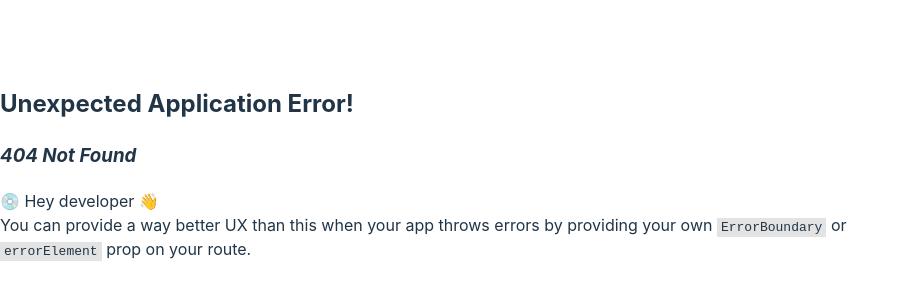
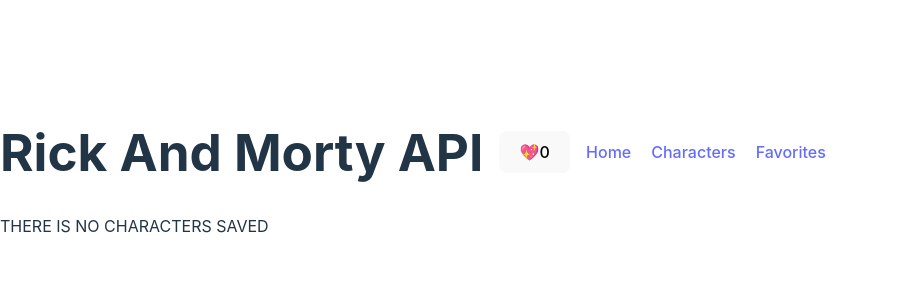
Before and after one commit to DrM4r1o/rick-api, a React (Vite) app: page /characters/favs in a window 1280 px wide. Before the commit this address had no page. Shown: the part 236-536 px from the top of the page, without its empty margins (0-910 px from the left). Built offline with nearby package versions, Linux system fonts and the light colour scheme.

Commit message:
feat: creating a nav bar with routes and a home

```diff
--- a/src/components/character-fav/CharactersFav.jsx
+++ b/src/components/character-fav/CharactersFav.jsx
@@ -6,7 +6,7 @@ import charactersAdapter from "../../adapters/models/characters.adapter";
 
 import Character from "../character/character";
 
-function CharacterFav({ idCharacters, handleFavs }) {
+function CharactersFav({ idCharacters, handleFavs }) {
 
     const [characterFavs, setCharacterFavs] = useState([]);
     const [isLoading, setIsLoading] = useState(false)
@@ -69,4 +69,4 @@ function CharacterFav({ idCharacters, handleFavs }) {
     )
 }
 
-export default CharacterFav;
+export default CharactersFav;
--- a/src/components/character/character.jsx
+++ b/src/components/character/character.jsx
@@ -55,7 +55,7 @@ function Character({ character, favs, handleFavs }) {
                 <button onClick={handleFav}>
                     {isFav ? <p>💖</p> : <p>🤍</p>}
                 </button>
-                <Link to={`/character/${character.id}`}>Details</Link>
+                <Link to={`/characters/${character.id}`}>Details</Link>
             </div>
         </div>
     );
--- /dev/null
+++ b/src/components/favs-page/FavsPage.jsx
@@ -0,0 +1,15 @@
+import { useOutletContext } from "react-router-dom"
+
+import CharactersFav from "../character-fav/CharactersFav"
+
+function FavsPage() {
+    const [favs, handleFavs] = useOutletContext()
+
+    return (
+        <>
+            <CharactersFav idCharacters={favs} handleFavs={handleFavs} />
+        </>
+    )
+}
+
+export default FavsPage
--- a/src/components/header/header.css
+++ b/src/components/header/header.css
@@ -1,3 +1,13 @@
+header {
+    display: flex;
+    align-items: center;
+}
+
 p {
     margin-right: 20%;
 }
+
+nav {
+    display: flex;
+    gap: 20px;
+}
--- a/src/components/header/header.jsx
+++ b/src/components/header/header.jsx
@@ -1,7 +1,8 @@
 import './header.css'
 
 import { useState } from "react";
-import CharacterFav from "../character-fav/CharactersFav";
+import CharactersFav from "../character-fav/CharactersFav";
+import { NavLink } from 'react-router-dom';
 
 function Header({ favs, handleFavs }) {
     const [isFavsCharactersOpen, setIsFavsCharactersOpen] = useState(false);
@@ -11,13 +12,18 @@ function Header({ favs, handleFavs }) {
     }
 
     return (
-        <>
+        <header>
             <h1>Rick And Morty API</h1>
             <button onClick={characterFav}>💖{favs.length}</button>
             {isFavsCharactersOpen &&
-                <CharacterFav idCharacters={favs} handleFavs={handleFavs} />
+                <CharactersFav idCharacters={favs} handleFavs={handleFavs} />
             }
-        </>
+            <nav>
+                <NavLink to={"/"}>Home</NavLink>
+                <NavLink to={"/characters"}>Characters</NavLink>
+                <NavLink to={"/characters/favs"}>Favorites</NavLink>
+            </nav>
+        </header>
     )
 }
 export default Header;
--- /dev/null
+++ b/src/components/home-page/HomePage.jsx
@@ -0,0 +1,11 @@
+import { Link } from "react-router-dom"
+
+function HomePage() {
+    return (
+        <>
+            <Link to={"/characters"}>SEE ALL CHARACTERS</Link>
+        </>
+    )
+}
+
+export default HomePage
--- a/src/components/test/Test.jsx
+++ /dev/null
@@ -1,11 +0,0 @@
-function Test() {
-
-    return (
-        <>
-            <p>Test</p>
-        </>
-    )
-
-}
-
-export default Test
```
Also changed, not shown: src/main.jsx (+13 -11 lines).
